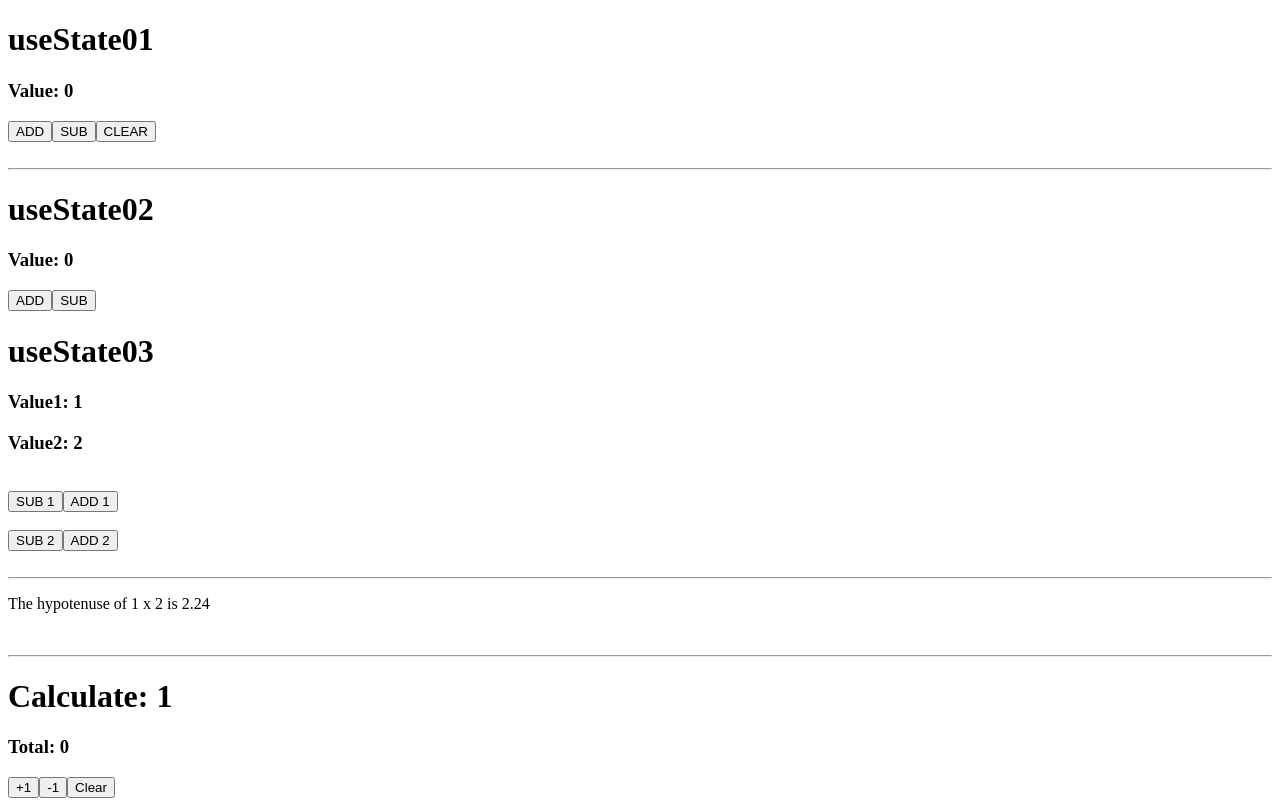
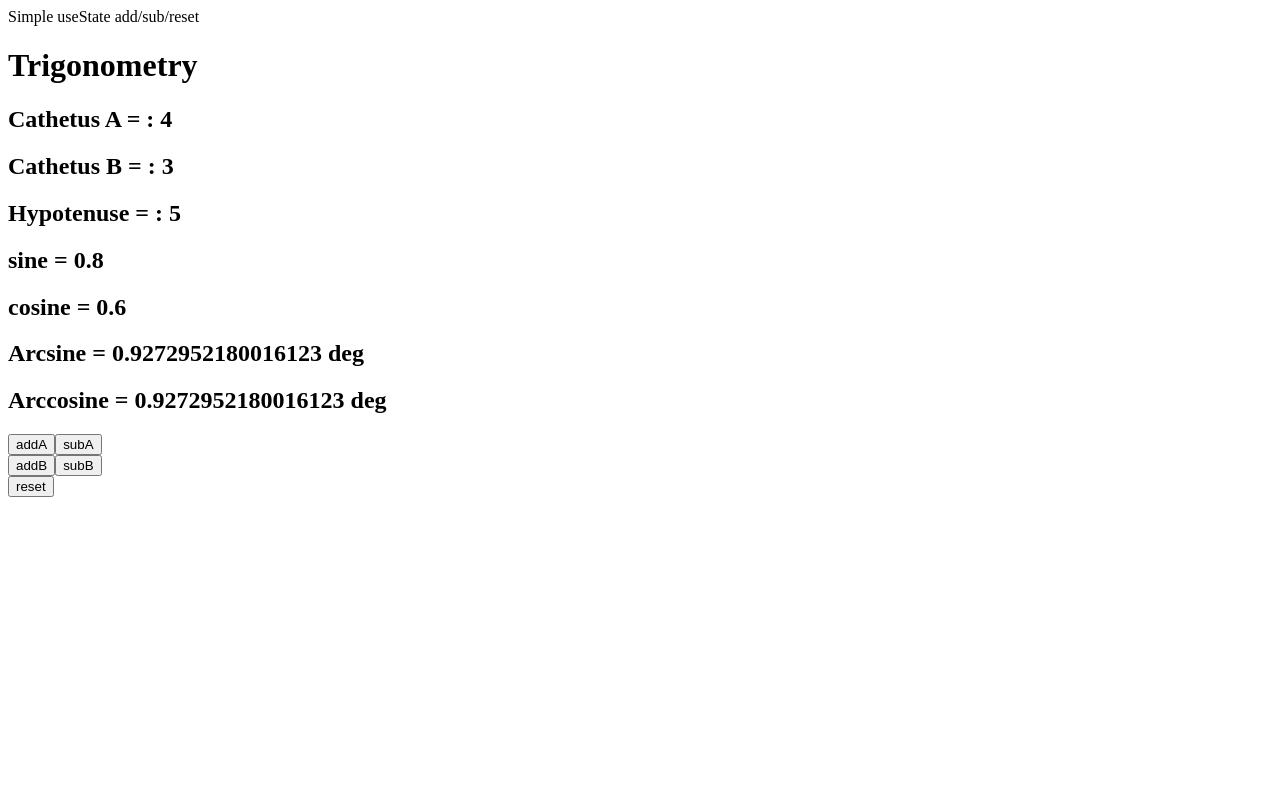
Before and after one commit to Zagaz/ReacBootcamp, a React (Vite) app: page / in a window 1280 px wide. Shown: the top 800 px of the page. Built offline with nearby package versions, Linux system fonts and the light colour scheme.

Commit message:
UseState06 ->  Sorry Pythagoras

```diff
--- a/src/App.jsx
+++ b/src/App.jsx
@@ -4,20 +4,25 @@ import UseState02 from './components/UseState02'
 import UseState03 from './components/UseState03'
 import UseState04 from './components/UseState04'
 import UseState05 from './components/UseState05'
+import UseState06 from './components/UseState06'
 
 export default function App() {
   return (
     <>
-    {/* Simple useState add/sub/reset */}
-      <UseState01 />
+    Simple useState add/sub/reset
+      {/* <UseState01 /> */}
       {/* useState for 2 different variables */}
-      <UseState02 />
+      {/* <UseState02 /> */}
       {/* Same as above, but calculating the hypotenuse of a triangle */}
-      <UseState03 />
+      {/* <UseState03 /> */}
       {/* Usinh map to iterate*/}
-      <UseState04 />
+      {/* <UseState04 /> */}
       {/* Using a button component to change state on parent | passing a function as a property */}
-       <UseState05 />
+       {/* <UseState05 />     */}
+
+       <UseState06/>
+
+
     </>
   )
 }
--- /dev/null
+++ b/src/components/Cathetus.jsx
@@ -0,0 +1,18 @@
+import React from "react";
+
+
+export default function Cathetus({
+     calc,
+     description
+}) {
+     return (
+
+          <>
+               <button onClick={calc}>
+                    {description}
+               </button>
+
+          </>
+
+     )
+}
--- /dev/null
+++ b/src/components/UseState06.jsx
@@ -0,0 +1,74 @@
+import React from "react";
+import { useState } from "react";
+import Cathetus from "./Cathetus";
+
+// exercise 4
+// DISCLAIMER
+// Sorry, Pythagoras!!!
+// This is a very simple example of how to use useState
+// to make a simple counter.
+// So, there's no such a thing as a triangle with 0 degrees
+// or a negative side.
+// This is just an example of how to use useState.
+// The exercise is to make the buttons work as expected.
+// END OF DISCLAIMER
+export default function UseState06() {
+     const [a, setA] = useState(4);
+     const [b, setB] = useState(3);
+
+     function addA() {
+          setA(old => old + 1)
+     }
+     function subA() {
+          setA(old => old - 1)
+
+
+     }
+     function addB() {
+          setB(old => old + 1)
+
+     }
+     function subB() {
+          setB(old => old - 1)
+
+     }
+
+     function reset() {
+          setA(3)
+          setB(4)
+
+     }
+
+
+     let h = Math.sqrt(a * a + b * b);
+     let sin = a / h;
+     let cos = b / h;
+     let arcsine = Math.asin(sin);
+     let arccosine = Math.acos(cos);
+
+     return (
+          <>
+               <h1> Trigonometry</h1>
+               <h2> Cathetus A = : {a}  </h2>
+               <h2> Cathetus B = : {b}  </h2>
+               <h2> Hypotenuse = : {h}  </h2>
+               <h2>sine = {sin}</h2>
+               <h2>cosine = {cos}</h2>
+               <h2> Arcsine = {arcsine} deg </h2>
+               <h2> Arccosine = {arccosine} deg </h2>
+               <Cathetus description="addA"
+                    calc={addA} />
+               <Cathetus description="subA"
+                    calc={subA} />
+               <br />
+               <Cathetus description="addB"
+                    calc={addB} />
+               <Cathetus description="subB"
+                    calc={subB} />
+               <br />
+               <Cathetus description="reset"
+                    calc={reset} />
+               <br />
+          </>
+     )
+}
```
